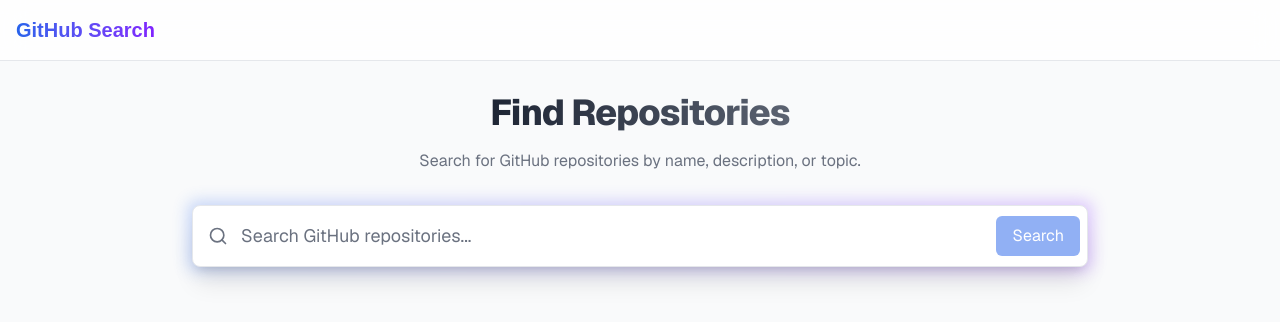
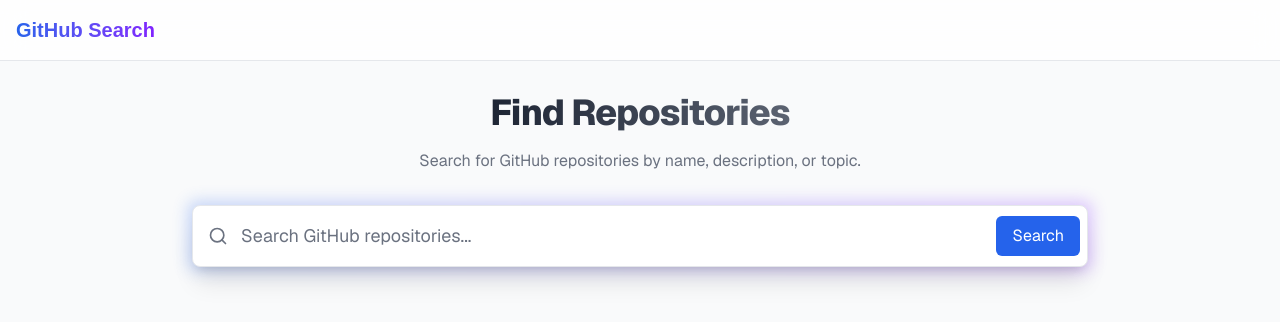
Before and after one commit to hiroky1983/1d_assignment, a Next.js app: page / in a window 1280 px wide. Shown: the top 322 px of the page. Built offline with nearby package versions, Linux system fonts and the light colour scheme.

Commit message:
refactor: useEffectの削除、useMemoの追加

```diff
--- a/features/search/components/SearchContainer.tsx
+++ b/features/search/components/SearchContainer.tsx
@@ -7,6 +7,63 @@ import { Pagination } from '@/features/search/components/Pagination'
 import { RepoList } from '@/features/search/components/RepoList'
 import { SearchInput } from '@/features/search/components/SearchInput'
 import { useSearch } from '@/features/search/hooks/useSearch'
+
+import type { SearchResponse } from '../types'
+
+/**
+ * 検索結果の内容を表示する内部コンポーネント
+ * 状態（エラー、読み込み中、空、データあり）に応じて適切なUIを返却します。
+ */
+const SearchResultContent = ({
+  error,
+  isLoading,
+  data,
+  query,
+  page,
+  setPage,
+}: {
+  error: (Error & { digest?: string }) | null
+  isLoading: boolean
+  data: SearchResponse | undefined
+  query: string
+  page: number
+  setPage: (page: number) => void
+}) => {
+  // 1. エラー状態
+  if (error) {
+    return <ErrorState error={error} reset={() => window.location.reload()} />
+  }
+
+  // 2. 初回読み込み中 (データがない場合のみLoadingを表示)
+  if (isLoading && !data) {
+    return <LoadingState />
+  }
+
+  // 3. データが存在しない（検索前など）
+  if (!data?.items) {
+    return null
+  }
+
+  // 4. 検索結果が空
+  if (data.items.length === 0) {
+    return <EmptyState />
+  }
+
+  // 5. 検索結果の表示
+  return (
+    <>
+      <div className="text-app-text-muted mx-auto mb-4 w-full max-w-7xl text-right text-sm">
+        Found {data.total_count.toLocaleString()} results
+      </div>
+      <RepoList repos={data.items} currentQuery={query} currentPage={page} />
+      <Pagination
+        currentPage={page}
+        totalCount={data.total_count}
+        onPageChange={setPage}
+      />
+    </>
+  )
+}
 
 /**
  * 検索画面のコンテンツコンポーネント (Client Component)
@@ -25,31 +82,14 @@ export const SearchContainer = () => {
       />
 
       <div className="mt-8 w-full">
-        {error ? (
-          <ErrorState error={error} reset={() => window.location.reload()} />
-        ) : isLoading && !data ? (
-          <LoadingState />
-        ) : data?.items ? (
-          data.items.length > 0 ? (
-            <>
-              <div className="text-app-text-muted mx-auto mb-4 w-full max-w-7xl text-right text-sm">
-                Found {data.total_count.toLocaleString()} results
-              </div>
-              <RepoList
-                repos={data.items}
-                currentQuery={query}
-                currentPage={page}
-              />
-              <Pagination
-                currentPage={page}
-                totalCount={data.total_count}
-                onPageChange={setPage}
-              />
-            </>
-          ) : (
-            <EmptyState />
-          )
-        ) : null}
+        <SearchResultContent
+          error={error}
+          isLoading={isLoading}
+          data={data}
+          query={query}
+          page={page}
+          setPage={setPage}
+        />
       </div>
     </div>
   )
--- a/features/search/components/SearchInput.tsx
+++ b/features/search/components/SearchInput.tsx
@@ -1,5 +1,5 @@
 import { Search } from 'lucide-react'
-import React, { useEffect, useState } from 'react'
+import React, { useState } from 'react'
 import { useForm } from 'react-hook-form'
 
 import { cn } from '@/lib/utils'
@@ -13,6 +13,8 @@ interface SearchInputProps {
 interface FormValues {
   query: string
 }
+
+const VALIDATION_ERROR_MESSAGE = 'Max 100 characters allowed'
 
 /**
  * 検索入力フォームコンポーネント (React Hook Form)
@@ -28,26 +30,11 @@ export const SearchInput = ({
   const {
     register,
     handleSubmit,
-    setValue,
-    watch,
     formState: { errors, isValid },
   } = useForm<FormValues>({
-    defaultValues: { query: value },
+    defaultValues: { query: '' },
     mode: 'onChange',
   })
-
-  // eslint-disable-next-line react-hooks/incompatible-library
-  const queryValue = watch('query')
-
-  useEffect(() => {
-    setValue('query', value)
-  }, [value, setValue])
-
-  useEffect(() => {
-    if (queryValue === '' && value !== '') {
-      onSearch?.('')
-    }
-  }, [queryValue, onSearch, value])
 
   return (
     <form
@@ -61,7 +48,7 @@ export const SearchInput = ({
           type="search"
           {...register('query', {
             validate: (value) =>
-              value.length <= 100 || 'Max 100 characters allowed',
+              value.length <= 100 || VALIDATION_ERROR_MESSAGE,
           })}
           onCompositionStart={() => setIsComposing(true)}
           onCompositionEnd={() => setIsComposing(false)}
@@ -77,12 +64,13 @@ export const SearchInput = ({
             'focus:ring-app-primary transition-all duration-300 outline-none focus:border-transparent focus:ring-2',
             'placeholder-app-text-muted disabled:opacity-50',
           )}
-          disabled={isLoading && !queryValue}
+          defaultValue={value}
+          disabled={isLoading}
         />
         <button
           type="submit"
           className="bg-app-primary text-app-primary-foreground absolute top-1/2 right-2 -translate-y-1/2 transform rounded-md px-4 py-2 transition-colors hover:opacity-90 disabled:cursor-not-allowed disabled:opacity-50"
-          disabled={isLoading || !queryValue || !isValid}
+          disabled={isLoading || !isValid}
         >
           Search
         </button>
--- a/features/search/hooks/useSearch.ts
+++ b/features/search/hooks/useSearch.ts
@@ -1,52 +1,41 @@
 import { useRouter, useSearchParams } from 'next/navigation'
-import { useCallback, useEffect, useState } from 'react'
+import { useCallback, useMemo } from 'react'
 import useSWR from 'swr'
 
 import { fetcher } from '@/lib/fetcher'
 
 import { SearchResponse } from '../types'
 
-export function useSearch() {
+export const useSearch = () => {
   const router = useRouter()
   const searchParams = useSearchParams()
-
-  const initialQuery = searchParams.get('q') || ''
-
-  const [query, setQuery] = useState(initialQuery)
-
-  // Sync URL -> State (e.g. navigation buttons)
-  useEffect(() => {
-    const urlQ = searchParams.get('q') || ''
-    if (urlQ !== query) {
-      setQuery(urlQ)
-    }
-    // eslint-disable-next-line react-hooks/exhaustive-deps
-  }, [searchParams])
-
-  const page = Number(searchParams.get('page')) || 1
+  const page = useMemo(
+    () => Number(searchParams.get('page')) || 1,
+    [searchParams],
+  )
+  const query = useMemo(() => searchParams.get('q') || '', [searchParams])
 
   // 汎用的にURLパラメータを構築
   const buildSearchUrl = (params: URLSearchParams) => {
-    const q = params.get('q')
-    if (!q) return null
+    if (!query) return null
     return `/api/search?${params.toString()}`
   }
 
-  const url = buildSearchUrl(searchParams)
-
-  const { data, error, isLoading } = useSWR<SearchResponse>(url, fetcher, {
-    keepPreviousData: !!url, // Only keep previous data if we are fetching a new valid URL
-    revalidateOnFocus: false,
-  })
+  const { data, error, isLoading } = useSWR<SearchResponse>(
+    buildSearchUrl(searchParams),
+    fetcher,
+    {
+      keepPreviousData: !!searchParams, // Only keep previous data if we are fetching a new valid URL
+      revalidateOnFocus: false,
+    },
+  )
 
   // 汎用的な検索実行関数
   const handleImmediateSearch = useCallback(
-    (term: string) => {
-      setQuery(term)
-
-      if (term) {
+    (query: string) => {
+      if (query) {
         const params = new URLSearchParams(searchParams.toString())
-        params.set('q', term)
+        params.set('q', query)
         params.set('page', '1') // 新しい検索なら1ページ目に戻す
 
         router.push(`/?${params.toString()}`)
@@ -57,7 +46,7 @@ export function useSearch() {
     [router, searchParams],
   )
 
-  const handlePageChange = useCallback(
+  const setPage = useCallback(
     (newPage: number) => {
       const params = new URLSearchParams(searchParams.toString())
       params.set('page', newPage.toString())
@@ -69,12 +58,11 @@ export function useSearch() {
 
   return {
     query,
-    setQuery: (term: string) => setQuery(term),
     triggerSearch: handleImmediateSearch,
     data,
     error,
     isLoading,
     page,
-    setPage: handlePageChange,
+    setPage,
   }
 }
```
Also changed, not shown: 1 other file (tests, documents, lock files or other folders).
